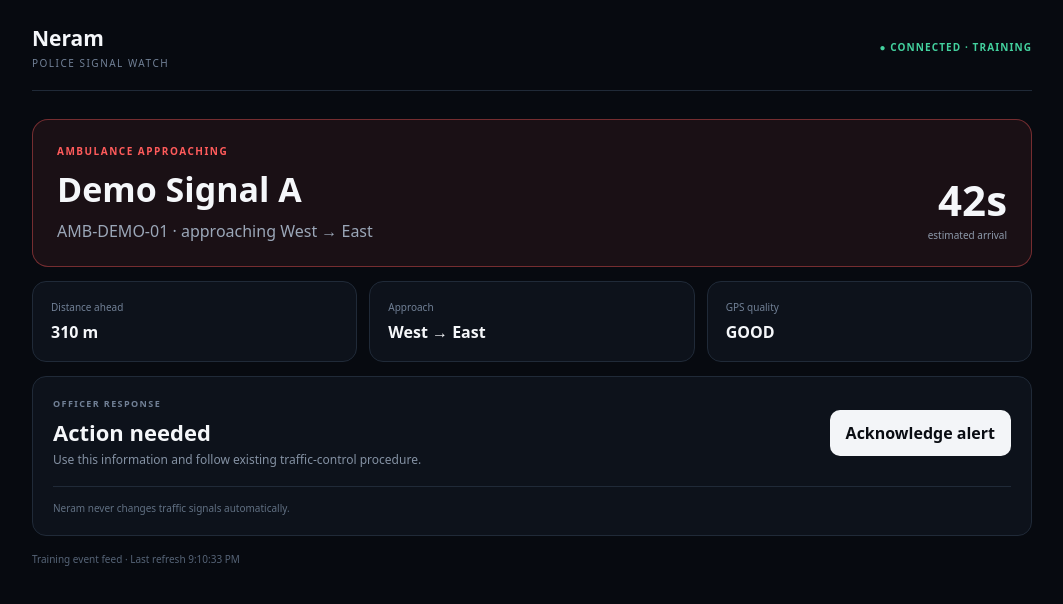
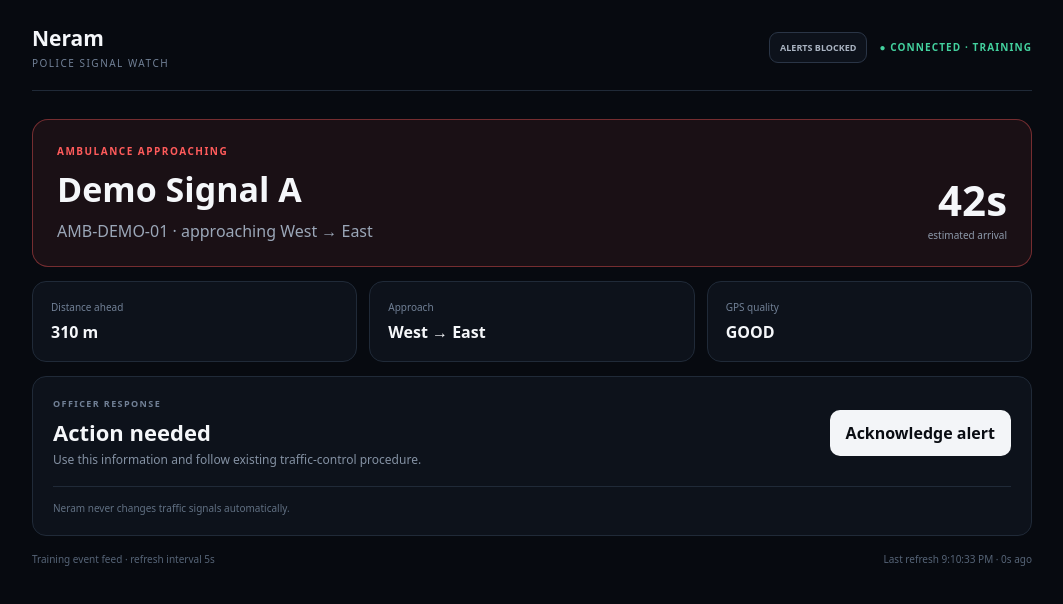
Before and after one commit to NotSash/Neram, a Next.js app in the folder apps/web/: page /police-live in a window 1280 px wide. Shown: the top 604 px of the page, without its empty margins (108-1171 px from the left). Built offline with nearby package versions, Linux system fonts and the light colour scheme.

Commit message:
feat: harden police live alert UX

```diff
--- a/apps/web/app/police-live/page.tsx
+++ b/apps/web/app/police-live/page.tsx
@@ -1,6 +1,6 @@
 "use client";
 
-import { useEffect, useState } from "react";
+import { useEffect, useRef, useState } from "react";
 
 type Alert = {
   id: string;
@@ -17,14 +17,38 @@ export default function PoliceLivePage() {
   const [alert, setAlert] = useState<Alert | null>(null);
   const [updatedAt, setUpdatedAt] = useState<string | null>(null);
   const [acknowledged, setAcknowledged] = useState(false);
+  const [feedError, setFeedError] = useState(false);
+  const [notifications, setNotifications] = useState<NotificationPermission | "unsupported">("default");
+  const previousAlertId = useRef<string | null>(null);
+
+  const enableNotifications = async () => {
+    if (!("Notification" in window)) return setNotifications("unsupported");
+    const permission = await Notification.requestPermission();
+    setNotifications(permission);
+  };
 
   useEffect(() => {
+    if ("Notification" in window) setNotifications(Notification.permission);
+
     const load = async () => {
-      const response = await fetch("/api/police/alerts", { cache: "no-store" });
-      if (!response.ok) return;
-      const data = (await response.json()) as { alerts?: Alert[]; generatedAt?: string };
-      setAlert(data.alerts?.[0] ?? null);
-      setUpdatedAt(data.generatedAt ?? null);
+      try {
+        const response = await fetch("/api/police/alerts", { cache: "no-store" });
+        if (!response.ok) throw new Error("feed unavailable");
+        const data = (await response.json()) as { alerts?: Alert[]; generatedAt?: string };
+        const nextAlert = data.alerts?.[0] ?? null;
+        setAlert(nextAlert);
+        setUpdatedAt(data.generatedAt ?? null);
+        setFeedError(false);
+
+        if (nextAlert && previousAlertId.current && previousAlertId.current !== nextAlert.id && "Notification" in window && Notification.permission === "granted") {
+          new Notification("Neram: ambulance approaching", {
+            body: `${nextAlert.ambulanceId} is approaching ${nextAlert.signalName}. ETA ${nextAlert.etaSeconds}s.`,
+          });
+        }
+        previousAlertId.current = nextAlert?.id ?? null;
+      } catch {
+        setFeedError(true);
+      }
     };
 
     void load();
@@ -32,43 +56,52 @@ export default function PoliceLivePage() {
     return () => window.clearInterval(timer);
   }, []);
 
+  const ageSeconds = updatedAt ? Math.max(0, Math.floor((Date.now() - new Date(updatedAt).getTime()) / 1000)) : null;
+  const fresh = ageSeconds !== null && ageSeconds <= 8;
+
   return (
     <main style={{ minHeight: "100vh", background: "#070a10", color: "#f5f7fa", fontFamily: "system-ui, sans-serif", padding: 24 }}>
       <div style={{ maxWidth: 1000, margin: "0 auto" }}>
-        <header style={{ display: "flex", justifyContent: "space-between", alignItems: "center", paddingBottom: 20, borderBottom: "1px solid #202a38" }}>
+        <header style={{ display: "flex", justifyContent: "space-between", alignItems: "center", gap: 16, paddingBottom: 20, borderBottom: "1px solid #202a38" }}>
           <div><strong style={{ fontSize: 21 }}>Neram</strong><div style={{ fontSize: 10, letterSpacing: 1.5, color: "#718096", marginTop: 4 }}>POLICE SIGNAL WATCH</div></div>
-          <div style={{ fontSize: 10, letterSpacing: 1.1, color: "#43d19e", fontWeight: 800 }}>● CONNECTED · TRAINING</div>
+          <div style={{ display: "flex", alignItems: "center", gap: 12 }}>
+            <button type="button" onClick={enableNotifications} disabled={notifications === "granted" || notifications === "unsupported"} style={{ padding: "8px 10px", borderRadius: 9, border: "1px solid #2a3546", background: "#0d121b", color: notifications === "granted" ? "#43d19e" : "#aab4c2", fontSize: 9, fontWeight: 800, cursor: notifications === "granted" || notifications === "unsupported" ? "default" : "pointer" }}>{notifications === "granted" ? "DESKTOP ALERTS ON" : notifications === "denied" ? "ALERTS BLOCKED" : "ENABLE DESKTOP ALERTS"}</button>
+            <div style={{ fontSize: 10, letterSpacing: 1.1, color: feedError || !fresh ? "#f4c85e" : "#43d19e", fontWeight: 800 }}>● {feedError ? "FEED DEGRADED" : !fresh ? "STALE FEED" : "CONNECTED · TRAINING"}</div>
+          </div>
         </header>
 
         {!alert ? (
-          <section style={{ marginTop: 28, padding: 28, border: "1px solid #202a38", borderRadius: 16, background: "#0d121b" }}>
-            <strong>No active ambulance alerts</strong>
-            <p style={{ color: "#8290a3" }}>Neram is monitoring your assigned signals.</p>
+          <section style={{ marginTop: 28, padding: 28, border: `1px solid ${feedError ? "rgba(244,200,94,.25)" : "#202a38"}`, borderRadius: 16, background: "#0d121b" }}>
+            <strong>{feedError ? "Alert feed unavailable" : "No active ambulance alerts"}</strong>
+            <p style={{ color: "#8290a3" }}>{feedError ? "Neram will retry automatically." : "Neram is monitoring your assigned signals."}</p>
           </section>
         ) : (
           <>
             <section style={{ marginTop: 28, padding: 24, border: "1px solid rgba(255,91,91,.4)", borderRadius: 16, background: "rgba(255,91,91,.08)" }}>
               <div style={{ fontSize: 10, letterSpacing: 1.5, color: "#ff5b5b", fontWeight: 900 }}>AMBULANCE APPROACHING</div>
-              <div style={{ display: "flex", justifyContent: "space-between", gap: 20, marginTop: 8, alignItems: "end" }}>
+              <div style={{ display: "flex", justifyContent: "space-between", gap: 20, marginTop: 8, alignItems: "end", flexWrap: "wrap" }}>
                 <div><h1 style={{ margin: 0, fontSize: 34 }}>{alert.signalName}</h1><p style={{ margin: "8px 0 0", color: "#9ba7b8" }}>{alert.ambulanceId} · approaching {alert.approach}</p></div>
-                <div style={{ textAlign: "right" }}><div style={{ fontSize: 42, fontWeight: 800 }}>{acknowledged ? Math.max(0, alert.etaSeconds - 5) : alert.etaSeconds}s</div><div style={{ fontSize: 10, color: "#8d99aa" }}>estimated arrival</div></div>
+                <div style={{ textAlign: "right" }}><div style={{ fontSize: 42, fontWeight: 800 }}>{alert.etaSeconds}s</div><div style={{ fontSize: 10, color: "#8d99aa" }}>estimated arrival</div></div>
               </div>
             </section>
 
-            <section style={{ display: "grid", gridTemplateColumns: "1fr 1fr 1fr", gap: 12, marginTop: 14 }}>
+            <section style={{ display: "grid", gridTemplateColumns: "repeat(3, minmax(0, 1fr))", gap: 12, marginTop: 14 }}>
               {[['Distance ahead', `${alert.distanceMeters} m`], ['Approach', alert.approach], ['GPS quality', alert.gpsQuality.toUpperCase()]].map(([label, value]) => (
                 <div key={label} style={{ padding: 18, background: "#0d121b", border: "1px solid #202a38", borderRadius: 14 }}><div style={{ fontSize: 10, color: "#718096" }}>{label}</div><strong style={{ display: "block", marginTop: 7 }}>{value}</strong></div>
               ))}
             </section>
 
             <section style={{ marginTop: 14, padding: 20, background: "#0d121b", border: "1px solid #202a38", borderRadius: 14 }}>
-              <div style={{ display: "flex", justifyContent: "space-between", alignItems: "center" }}><div><div style={{ fontSize: 9, color: "#718096", letterSpacing: 1.4, fontWeight: 800 }}>OFFICER RESPONSE</div><h2 style={{ margin: "7px 0 4px", fontSize: 22 }}>{acknowledged ? "Monitoring" : "Action needed"}</h2><p style={{ margin: 0, color: "#8491a3", fontSize: 12 }}>Use this information and follow existing traffic-control procedure.</p></div><button type="button" onClick={() => setAcknowledged((value) => !value)} style={{ padding: "12px 16px", borderRadius: 10, border: acknowledged ? "1px solid #2b8f6a" : 0, background: acknowledged ? "rgba(67,209,158,.1)" : "#f3f5f8", color: acknowledged ? "#43d19e" : "#0a0d13", fontWeight: 800 }}>{acknowledged ? "Acknowledged" : "Acknowledge alert"}</button></div>
+              <div style={{ display: "flex", justifyContent: "space-between", alignItems: "center", gap: 16, flexWrap: "wrap" }}><div><div style={{ fontSize: 9, color: "#718096", letterSpacing: 1.4, fontWeight: 800 }}>OFFICER RESPONSE</div><h2 style={{ margin: "7px 0 4px", fontSize: 22 }}>{acknowledged ? "Monitoring" : "Action needed"}</h2><p style={{ margin: 0, color: "#8491a3", fontSize: 12 }}>Use this information and follow existing traffic-control procedure.</p></div><button type="button" onClick={() => setAcknowledged((value) => !value)} style={{ padding: "12px 16px", borderRadius: 10, border: acknowledged ? "1px solid #2b8f6a" : 0, background: acknowledged ? "rgba(67,209,158,.1)" : "#f3f5f8", color: acknowledged ? "#43d19e" : "#0a0d13", fontWeight: 800 }}>{acknowledged ? "Acknowledged" : "Acknowledge alert"}</button></div>
               <div style={{ marginTop: 18, paddingTop: 14, borderTop: "1px solid #202a38", fontSize: 10, color: "#617083" }}>Neram never changes traffic signals automatically.</div>
             </section>
           </>
         )}
 
-        <footer style={{ marginTop: 16, fontSize: 10, color: "#566477" }}>Training event feed · Last refresh {updatedAt ? new Date(updatedAt).toLocaleTimeString() : "—"}</footer>
+        <footer style={{ marginTop: 16, display: "flex", justifyContent: "space-between", gap: 16, flexWrap: "wrap", fontSize: 10, color: "#566477" }}>
+          <span>Training event feed · refresh interval 5s</span>
+          <span>{updatedAt ? `Last refresh ${new Date(updatedAt).toLocaleTimeString()} · ${ageSeconds}s ago` : "Waiting for feed"}</span>
+        </footer>
       </div>
     </main>
   );
```
